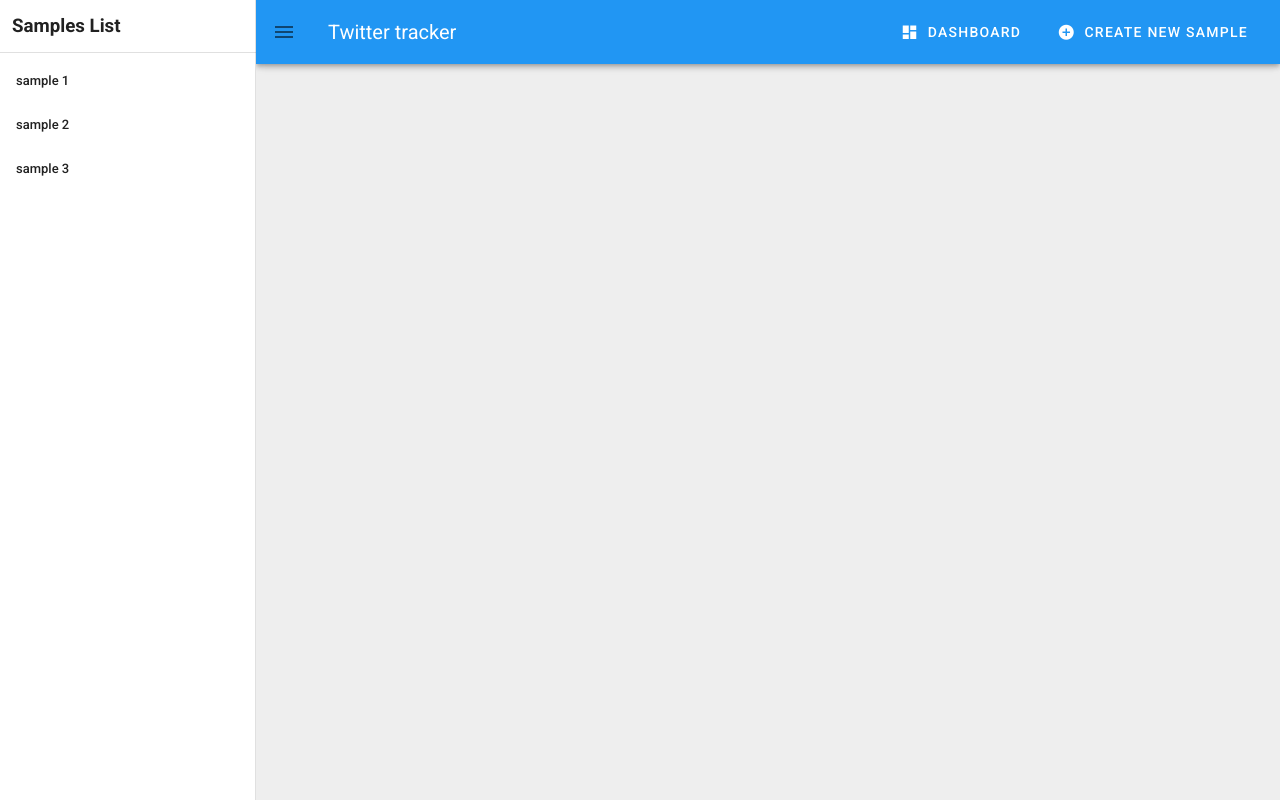
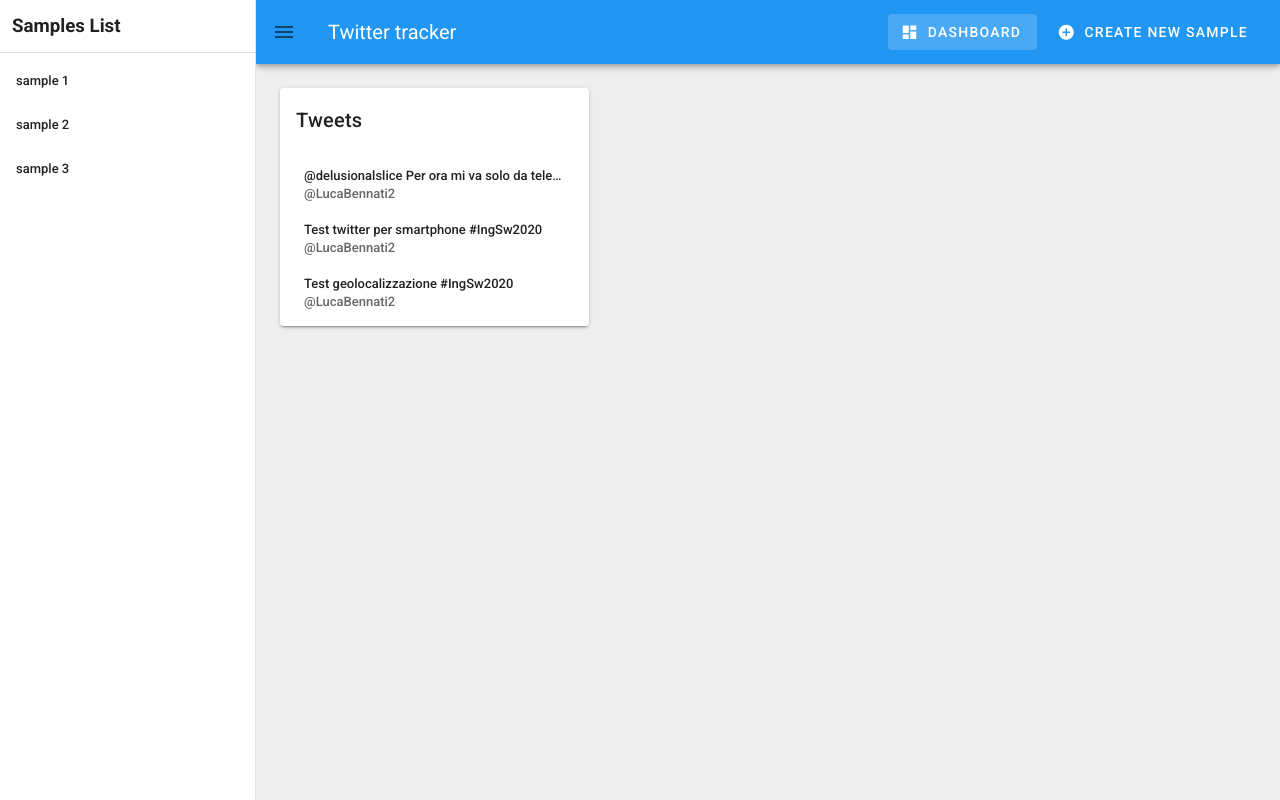
Before and after one commit to jjak0b/vue-tweet-tracker, a Vue app: page /#/app in a window 1280 px wide. Built offline with nearby package versions, Linux system fonts and the light colour scheme.

Commit message:
[HomePage] Fix routing

```diff
--- a/src/App.vue
+++ b/src/App.vue
@@ -1,46 +1,11 @@
 <template>
-  <v-app>
-    <v-app-bar app color="blue">
-      <v-app-bar-nav-icon @click.stop="drawer = !drawer"></v-app-bar-nav-icon>
-      <v-toolbar-title class="white--text">Twitter tracker</v-toolbar-title>
-      <v-spacer></v-spacer>
-      <v-btn text class="white--text mr-2" to="/">
-        <v-icon left>mdi-view-dashboard</v-icon>
-        Dashboard
-      </v-btn>
-      <v-btn text class="white--text" to="/filter">
-        <v-icon left>mdi-plus-circle</v-icon>
-        Create new sample
-      </v-btn>
-      </v-app-bar>
-    <v-navigation-drawer app v-model="drawer" bottom>
-      <h3 class="pa-3">Samples List</h3>
-      <v-divider></v-divider>
-      <v-list dense nav>
-        <v-list-item link v-for="item in samplesList" :key="item">
-          <v-list-item-content>
-            <v-list-item-title>{{ item }}</v-list-item-title>
-          </v-list-item-content>
-        </v-list-item>
-      </v-list>
-    </v-navigation-drawer>
-    <v-main class="grey lighten-3">
-      <v-container fluid>
-        <router-view/>
-      </v-container>
-    </v-main>
-  </v-app>
+  <router-view/>
 </template>
 
-
+W
 <script>
 
 export default {
-  name: 'App',
-
-  data: () => ({
-    drawer: true,
-    samplesList: ["sample 1", "sample 2", "sample 3"]
-  }),
+  name: 'App'
 };
 </script>
--- a/src/router/index.js
+++ b/src/router/index.js
@@ -1,8 +1,9 @@
 import Vue from 'vue'
 import VueRouter from 'vue-router'
-import FilterMenu from "@/views/FilterMenu";
 import Dashboard from "@/views/Dashboard";
 import HomePage from "@/views/HomePage";
+import MainPage from "@/views/MainPage";
+import FilterMenu from "@/views/FilterMenu";
 
 Vue.use(VueRouter)
 
@@ -13,15 +14,22 @@ const routes = [
     component: HomePage
   },
   {
-    path: '/samples',
+    path: '/app',
+    name: 'HomePage',
+    component: MainPage,
+    children: [
+      {
+        path: '/app',
         name: 'Dashboard',
         component: Dashboard
       },
       {
-    path: '/filter',
+        path: '/app/filter',
         name: 'New sample',
         component: FilterMenu
       }
+    ]
+  },
 ]
 
 const router = new VueRouter({
--- a/src/views/HomePage.vue
+++ b/src/views/HomePage.vue
@@ -37,6 +37,7 @@
             dark
             large
             color="indigo"
+            to="app/filter"
         >
           <v-icon left>
             mdi-plus
@@ -52,6 +53,7 @@
             dark
             large
             color="indigo"
+            to="/app"
         >
           <v-icon left>
             mdi-format-list-bulleted-square
--- /dev/null
+++ b/src/views/MainPage.vue
@@ -0,0 +1,48 @@
+<template>
+  <v-app>
+    <v-app-bar app color="blue">
+      <v-app-bar-nav-icon @click.stop="drawer = !drawer"></v-app-bar-nav-icon>
+      <v-toolbar-title class="white--text">Twitter tracker</v-toolbar-title>
+      <v-spacer></v-spacer>
+      <v-btn text class="white--text mr-2" to="/app">
+        <v-icon left>mdi-view-dashboard</v-icon>
+        Dashboard
+      </v-btn>
+      <v-btn text class="white--text" to="/app/filter">
+        <v-icon left>mdi-plus-circle</v-icon>
+        Create new sample
+      </v-btn>
+    </v-app-bar>
+    <v-navigation-drawer app v-model="drawer" bottom>
+      <h3 class="pa-3">Samples List</h3>
+      <v-divider></v-divider>
+      <v-list dense nav>
+        <v-list-item link v-for="item in samplesList" :key="item">
+          <v-list-item-content>
+            <v-list-item-title>{{ item }}</v-list-item-title>
+          </v-list-item-content>
+        </v-list-item>
+      </v-list>
+    </v-navigation-drawer>
+    <v-main class="grey lighten-3">
+      <v-container fluid>
+        <router-view/>
+      </v-container>
+    </v-main>
+  </v-app>
+</template>
+
+<script>
+export default {
+  name: "MainPage",
+
+  data: () => ({
+    drawer: true,
+    samplesList: ["sample 1", "sample 2", "sample 3"]
+  })
+}
+</script>
+
+<style scoped>
+
+</style>
```
Also changed, not shown: 1 other file (tests, documents, lock files or other folders). Lines whose indentation alone changed are shown as unchanged.
